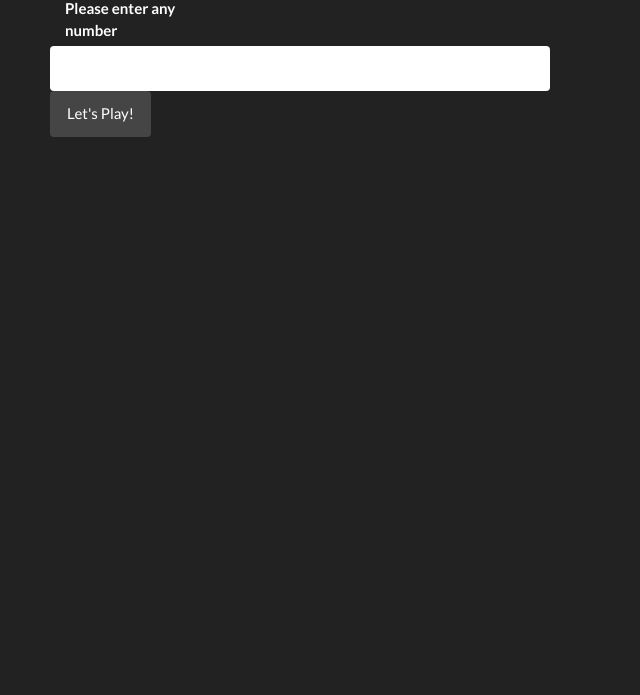
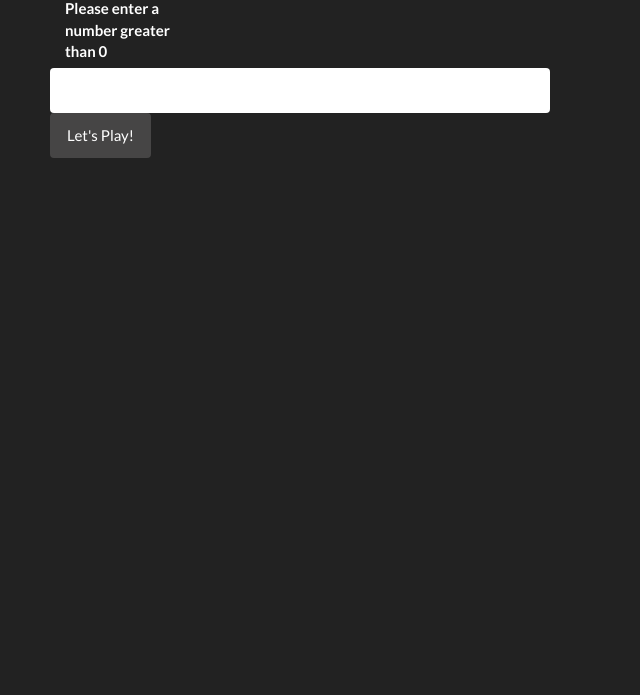
Before and after one commit to gariti/Ping-Pong-Test, a plain HTML site: page index.html in a window 1280 px wide. Shown: the part 105-800 px from the top of the page, without its empty margins (0-640 px from the left). Drawn offline with Linux system fonts and the light colour scheme.

Commit message:
clarify input instructions and error message

```diff
--- a/index.html
+++ b/index.html
@@ -15,7 +15,7 @@
 
   <div class="form-group">
     <form>
-      <label class="col-md-4 control-label">Please enter any number</label>
+      <label class="col-md-4 control-label">Please enter a number greater than 0</label>
       <input id="input-field" type="number"  class="form-control" value="">
       <button id="submit-button" type="submit" class="btn btn-default">Let's Play!</button>
     </form>
--- a/scripts/scripts.js
+++ b/scripts/scripts.js
@@ -5,7 +5,7 @@ jQuery(document).ready(function() {
     var userNumber = $("#input-field").val(); //get value from input-field
 
     if (userNumber <= 0) {
-      alert("Error! You must enter a positive number greater than zero.");
+      alert("Error! You must enter a positive number (greater than zero).");
     } else {
       alert("You entered: " + userNumber);
       //loop from 1 to the number the user entered
```
